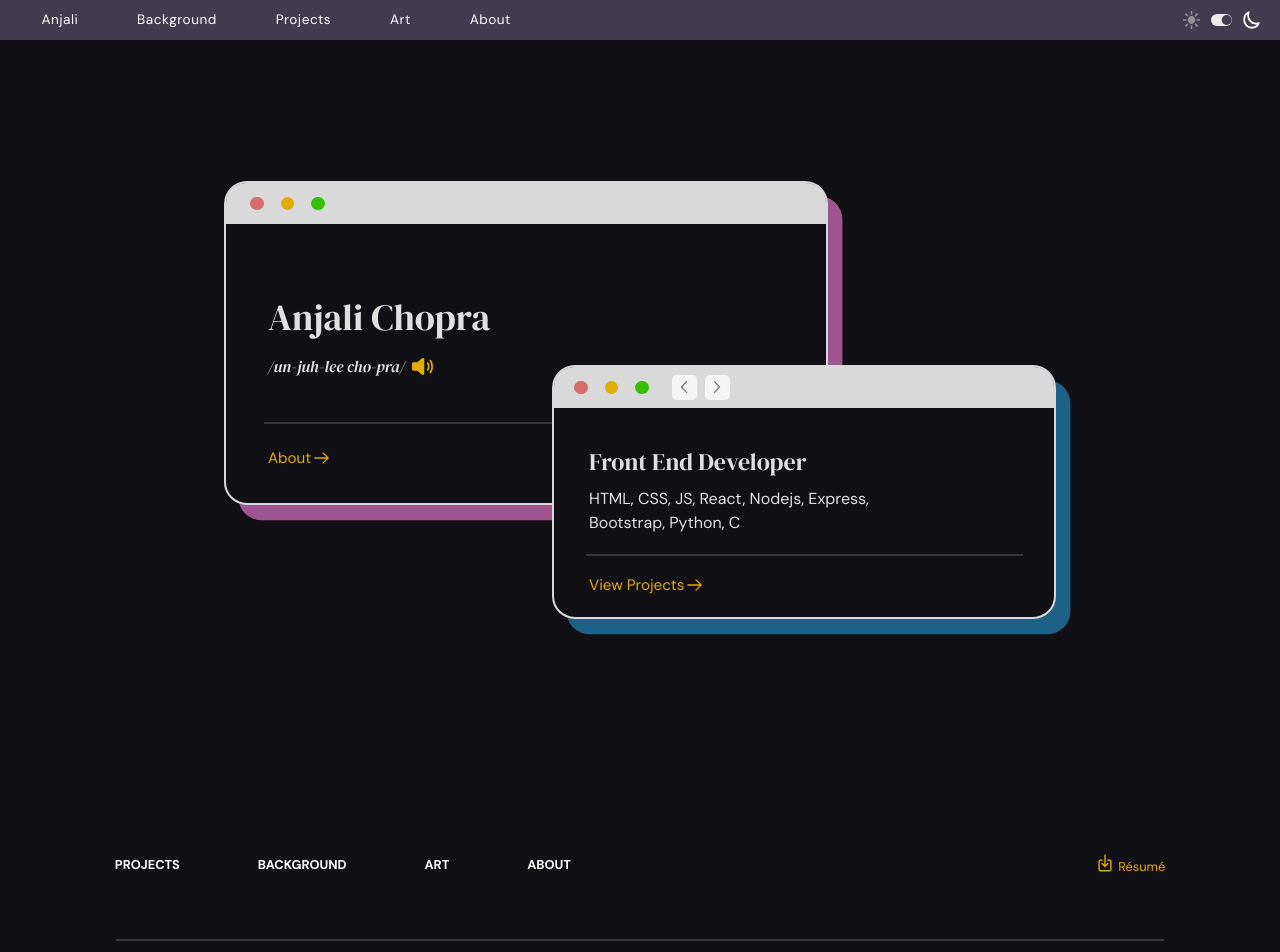
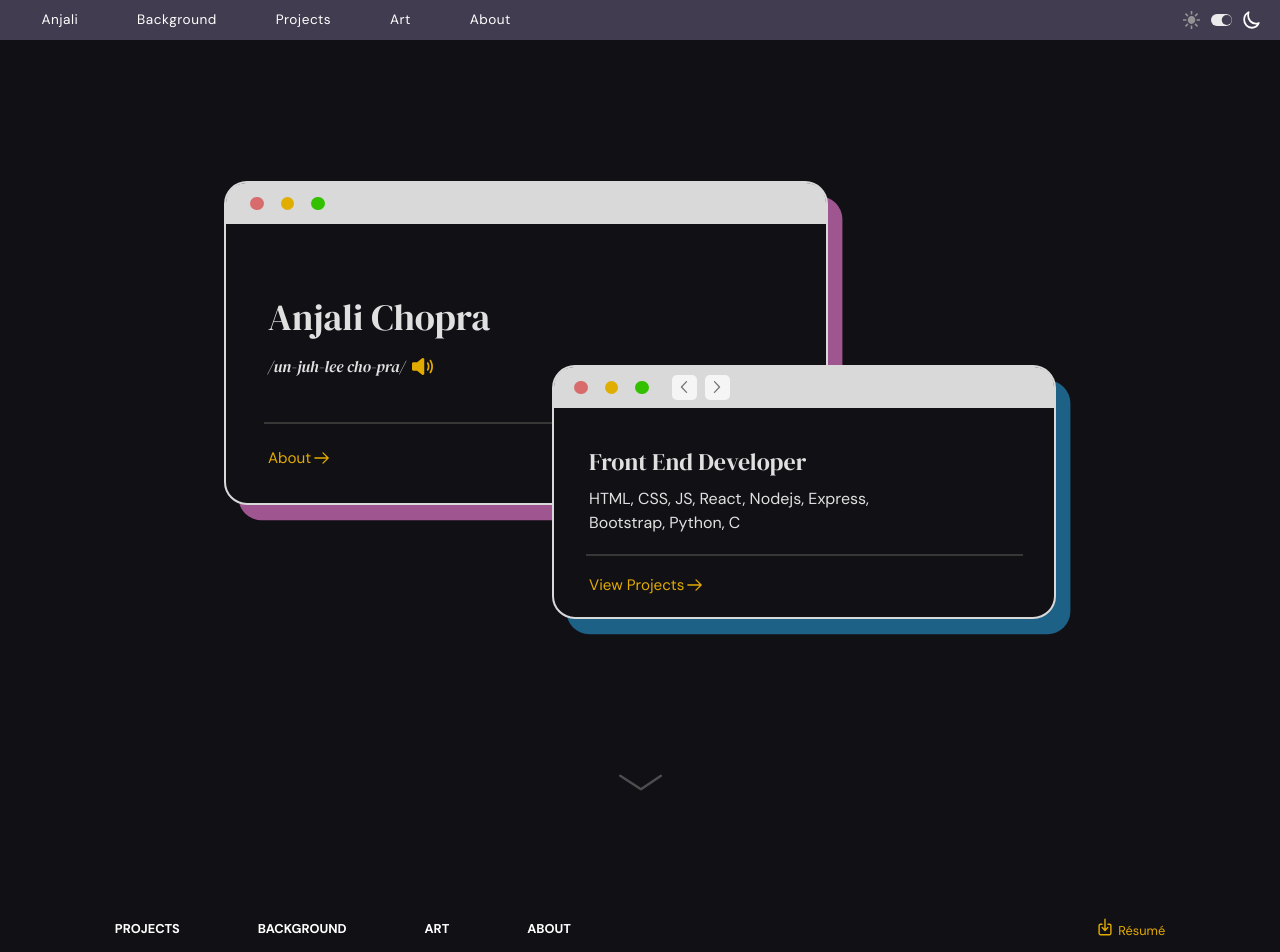
Before and after one commit to chopraanjali/chopraanjali.github.io, a React (Vite) app: page / in a window 1280 px wide. Shown: the top 952 px of the page. Built offline with nearby package versions, Linux system fonts and the light colour scheme.

Commit message:
add: scroll-arrow

```diff
--- a/src/components/Pages/Home.jsx
+++ b/src/components/Pages/Home.jsx
@@ -1,4 +1,5 @@
 import WindowPane from '../Layout/WindowPane';
+import DownArrow from '../../assets/down-arrow-home.svg';
 
 export default function Home() {
   const nameCard = {
@@ -28,6 +29,7 @@ export default function Home() {
         <WindowPane cards={arr[0]} />
         <WindowPane cards={arr[1]} />
       </div>
+      <img className="scroll-arrow" src={DownArrow} alt="" />
     </>
   );
 }
--- a/src/index.scss
+++ b/src/index.scss
@@ -94,3 +94,8 @@ body {
   height: 0px;
   border: 0.9px solid;
 }
+
+.scroll-arrow {
+  scale: 0.5;
+  padding-bottom: 1.5rem;
+}
```
Also changed, not shown: src/assets/down-arrow-home.svg (added).
